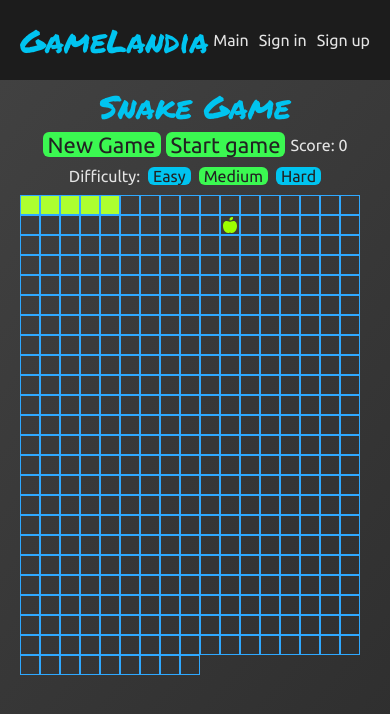
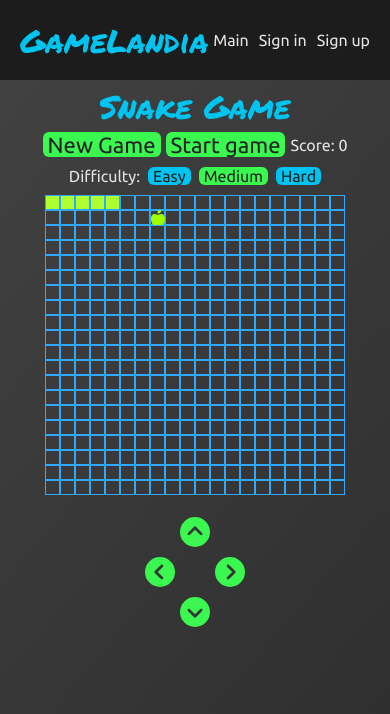
Before and after one commit to Nikitapil/gamelandia, a React (Create React App) app: page /gamelandia/snake in a window 390 px wide. Shown: the top 714 px of the page. Built offline with nearby package versions, Linux system fonts and the light colour scheme; no server answers.

Commit message:
create adaptive version

```diff
--- a/src/Pages/Snake.tsx
+++ b/src/Pages/Snake.tsx
@@ -8,6 +8,8 @@ import { ESnakeDirections } from "../constants/snake";
 import { SnakeBoardModel } from "../models/snake/SnakeBoardModel";
 import { fetchSnakeBestScoore } from "../redux/snake/snakeActions";
 import { SnakeService } from "../services/SnakeService";
+import { FontAwesomeIcon } from '@fortawesome/react-fontawesome'
+import {faCircleChevronUp, faCircleChevronLeft, faCircleChevronRight, faCircleChevronDown} from "@fortawesome/free-solid-svg-icons";
 import "../styles/snake.scss";
 
 interface SnakeProps {
@@ -23,10 +25,10 @@ export const Snake: FC<SnakeProps> = ({ auth }) => {
   const movingTimeOut = useRef<null | ReturnType<typeof setInterval>>(null);
   const [user, isUserLoading] = useAuthState(auth);
   const dispatch = useDispatch();
-  const onKeyPress = (e: React.KeyboardEvent) => {
+  const onKeyPress = (e: React.KeyboardEvent, btn: null | string = null) => {
     if (board?.snake && isClickAvailable && !gameOver) {
       if (
-        e.code === "ArrowRight" &&
+        (e.code === "ArrowRight" || btn === 'right') &&
         board.snake.direction !== ESnakeDirections.LEFT &&
         board.snake.direction !== ESnakeDirections.RIGHT
       ) {
@@ -35,7 +37,7 @@ export const Snake: FC<SnakeProps> = ({ auth }) => {
         redisableClick();
       }
       if (
-        e.code === "ArrowDown" &&
+       ( e.code === "ArrowDown" || btn === 'down') &&
         board.snake.direction !== ESnakeDirections.TOP &&
         board.snake.direction !== ESnakeDirections.BOTTOM
       ) {
@@ -44,7 +46,7 @@ export const Snake: FC<SnakeProps> = ({ auth }) => {
         redisableClick();
       }
       if (
-        e.code === "ArrowUp" &&
+        (e.code === "ArrowUp" || btn === 'up') &&
         board.snake.direction !== ESnakeDirections.TOP &&
         board.snake.direction !== ESnakeDirections.BOTTOM
       ) {
@@ -53,7 +55,7 @@ export const Snake: FC<SnakeProps> = ({ auth }) => {
         redisableClick();
       }
       if (
-        e.code === "ArrowLeft" &&
+        (e.code === "ArrowLeft" || btn === 'left') &&
         board.snake.direction !== ESnakeDirections.LEFT &&
         board.snake.direction !== ESnakeDirections.RIGHT
       ) {
@@ -159,6 +161,14 @@ export const Snake: FC<SnakeProps> = ({ auth }) => {
       <p className="snake__game-over">{gameOver}</p>
       <div className="snake__boards">
         <SnakeBoard board={board} />
+        <div className="snake__controlls">
+          <button onClick={(e: any) =>onKeyPress(e, 'up') } className='snake-controlls__btn'><FontAwesomeIcon icon={faCircleChevronUp}/></button>
+          <div className="snake-controlls__sides">
+            <button onClick={(e: any) =>onKeyPress(e, 'left') } className='snake-controlls__btn'><FontAwesomeIcon icon={faCircleChevronLeft}/></button>
+            <button onClick={(e: any) =>onKeyPress(e, 'right') } className='snake-controlls__btn'><FontAwesomeIcon icon={faCircleChevronRight}/></button>
+          </div>
+          <button onClick={(e: any) =>onKeyPress(e, 'down') } className='snake-controlls__btn'><FontAwesomeIcon icon={faCircleChevronDown}/></button>
+        </div>
         {user && <ScoreBoard user={user} />}
       </div>
     </div>
--- a/src/components/Chess/ChessBoardComponent.tsx
+++ b/src/components/Chess/ChessBoardComponent.tsx
@@ -66,7 +66,7 @@ export const ChessBoardComponent: FC<ChessBoardComponentProps> = ({
   }, [selectedCell]);
 
   return (
-    <div>
+    <div className="chess-board">
       <div className="game-information">
         <h3 className="current-player">
           Current Player: {currentPlayer?.color}
--- a/src/styles/chess.scss
+++ b/src/styles/chess.scss
@@ -5,12 +5,23 @@
   align-items: center;
   justify-content: center;
   padding: 20px 10px !important;
+  @media (max-width: 500px) {
+    flex-direction: column;
+  }
   .board {
     width: calc(64px * 8);
     height: calc(64px * 8);
     display: flex;
     flex-wrap: wrap;
     box-shadow: 0px 0px 12px 12px #0e0d0d;
+    @media (max-width: 735px) {
+      width: calc(45px * 8);
+    height: calc(45px * 8);
+    }
+    @media (max-width: 550px) {
+      width: calc(32px * 8);
+    height: calc(32px * 8);
+    }
   }
   .cell {
     width: 64px;
@@ -36,6 +47,22 @@
       background-color: rgb(250, 39, 39);
       border: 1px solid #6d3c01;
     }
+    @media (max-width: 735px) {
+      width: 45px;
+      height: 45px;
+      img {
+        width: 34px;
+        height: 34px;
+      }
+    }
+    @media (max-width: 550px) {
+      width: 32px;
+      height: 32px;
+      img {
+        width: 26px;
+        height: 26px;
+      }
+    }
   }
   .black {
     background-color: #6d3c01;
@@ -48,6 +75,9 @@
     margin-bottom: 10px;
     font-size: 18px;
     font-weight: 700;
+    @media (max-width: 500px) {
+      font-size: 14px;
+    }
   }
   .lost {
     margin-left: 10px;
@@ -77,6 +107,12 @@
     align-self: flex-start;
     padding-top: 30px;
     margin-right: 10px;
+    @media (max-width: 500px) {
+      align-self: center;
+      display: flex;
+      gap: 10px;
+      align-items: center;
+    }
   }
   .chess__restart {
     border: none;
@@ -88,6 +124,9 @@
     font-size: 20px;
     &:hover {
       background-color: #5ce1ff;
+    }
+    @media (max-width: 480px) {
+      font-size: 16px;
     }
   }
   .chess-timer__time {
@@ -103,17 +142,26 @@
       border-radius: 5px;
       padding: 5px;
       color: $mainColor;
+      @media (max-width: 460px) {
+        font-size: 12px;
+        padding: 3px;
+      }
     }
   }
   .game-information {
     display: flex;
     justify-content: space-between;
     align-items: center;
+    gap: 10px;
+    margin-bottom: 5px;
     .king__attacked {
       color: red;
       margin-bottom: 10px;
       font-size: 18px;
       font-weight: 700;
+      @media (max-width: 500px) {
+        font-size: 14px;
+      }
     }
   }
   .timer-modal {
@@ -163,6 +211,9 @@
     &:hover {
       background-color: #b73c3c;
     }
+    @media (max-width: 460px) {
+      font-size: 16px;
+    }
   }
   .figure-button {
     background: none;
@@ -179,3 +230,8 @@
     align-items: flex-start;
   }
 }
+.chess-board {
+  display: flex;
+  flex-direction: column;
+  align-items: center;
+}
--- a/src/styles/match.scss
+++ b/src/styles/match.scss
@@ -30,6 +30,13 @@
   transition: 0.5s linear;
   width: 100px;
   height: 100px;
+  img {
+    max-width: 100%;
+  }
+  @media (max-width: 560px) {
+    width:60px;
+    height: 60px;
+  }
 }
 
 .front,
@@ -51,8 +58,11 @@
 
 .match__cards {
   display: grid;
-  grid-template-columns: repeat(5, auto);
+  grid-template-columns: repeat(5, 105px);
   gap: 5px;
+  @media (max-width: 560px) {
+    grid-template-columns: repeat(5, 65px);
+  }
 }
 
 .match__win,
--- a/src/styles/snake.scss
+++ b/src/styles/snake.scss
@@ -17,6 +17,12 @@
   display: flex;
   flex-wrap: wrap;
   max-width: 400px;
+  @media (max-width: 625px) {
+    margin: 0 auto;
+  }
+  @media (max-width: 445px) {
+    max-width: 300px;
+  }
 }
 .snake-cell {
   width: 20px;
@@ -27,6 +33,10 @@
   display: flex;
   align-items: center;
   justify-content: center;
+  @media (max-width: 445px) {
+    width: 15px;
+    height:15px;
+  }
 }
 .with-snake {
   background-color: #adff2f;
@@ -87,7 +97,12 @@
 }
 .snake__boards {
   display: flex;
+  flex-wrap: wrap;
   gap: 20px;
+  @media (max-width: 520px) {
+    flex-direction: column;
+    align-items: center;
+  }
 }
 .score-board {
   display: flex;
@@ -98,6 +113,12 @@
   border-radius: 15px;
   background-color: rgba(0, 0, 0, 0.273);
   margin-right: -200px;
+  @media (max-width: 780px) {
+    margin-right: 0;
+  }
+  @media (max-width: 625px) {
+    margin: 0 auto;
+  }
 }
 .score-board__title {
   color: #3bf851;
@@ -121,3 +142,24 @@
     margin-bottom: 10px;
   }
 }
+
+.snake__controlls {
+  display: none;
+  @media (max-width: 520px) {
+    display: flex;
+    flex-direction: column;
+    align-items: center;
+    gap: 5px;
+  }
+}
+.snake-controlls__btn {
+  background: none;
+  border: none;
+  font-size: 30px;
+  color: #3bf851;
+}
+
+.snake-controlls__sides {
+  display: flex;
+  gap: 40px;
+}
```
